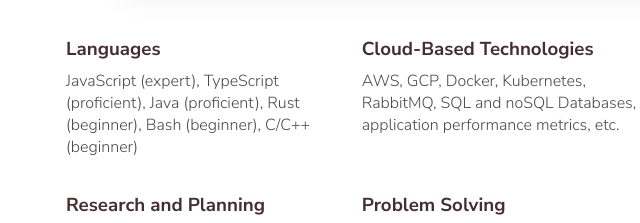
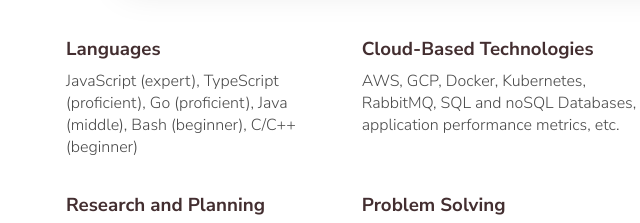
Before and after one commit to denysovkos/denysovkos.github.io, a plain HTML site: page index.html in a window 1280 px wide. Shown: the part 523-746 px from the top of the page, 126-766 px from the left. Drawn offline with nearby package versions, Linux system fonts and the light colour scheme.

Commit message:
Update index.html

```diff
--- a/index.html
+++ b/index.html
@@ -33,7 +33,7 @@
       <div class="feature">
         <div class="feature__item">
           <h3 class="section__title">Languages</h3>
-          <p>JavaScript (expert), TypeScript (proficient), Java (proficient), Rust (beginner), Bash (beginner), C/C++ (beginner)</p>
+          <p>JavaScript (expert), TypeScript (proficient), Go (proficient), Java (middle), Bash (beginner), C/C++ (beginner)</p>
         </div>
         <div class="feature__item">
           <h3 class="section__title">Cloud-Based Technologies</h3>
```
